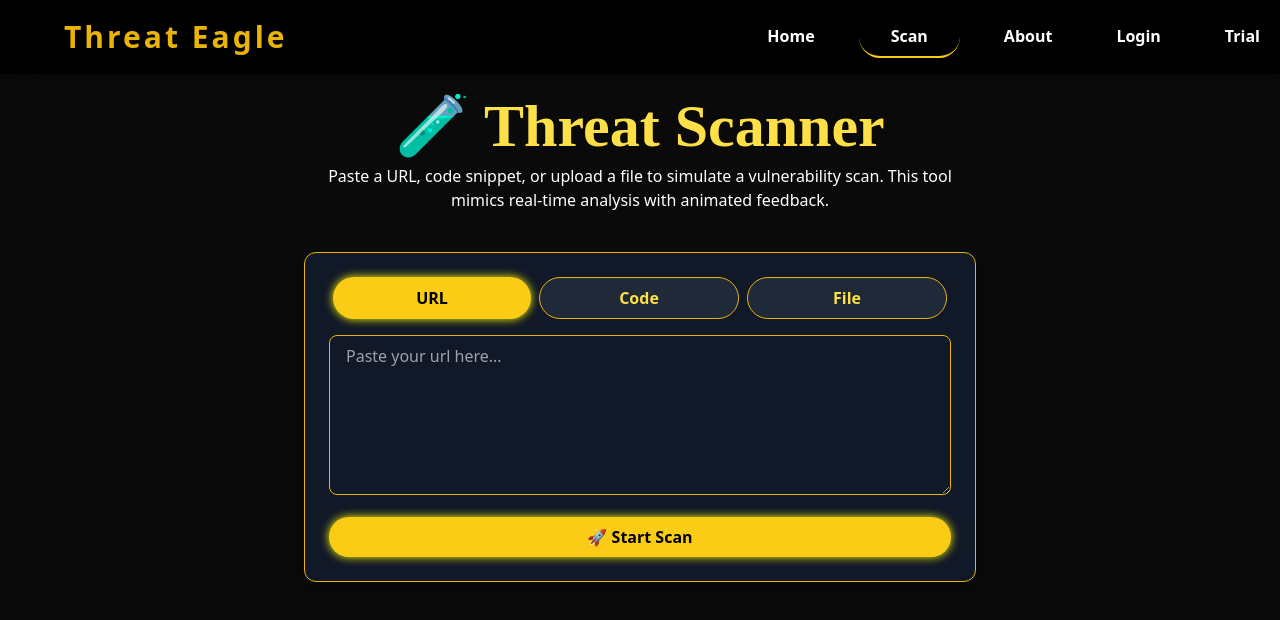
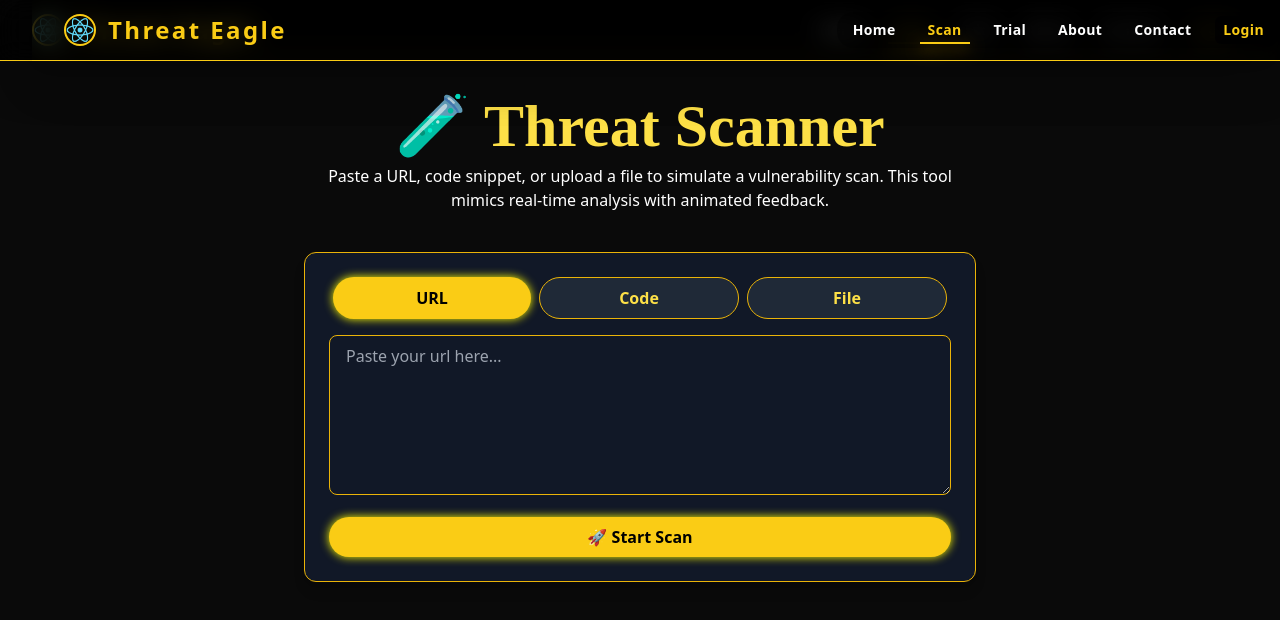
Before and after one commit to mr-asad-git/Threat-eagle, a React (Create React App) app: page /scan in a window 1280 px wide. Shown: the top 620 px of the page. Built offline with nearby package versions, Linux system fonts and the light colour scheme; a web font is replaced by a local one.

Commit message:
Enhance Header component with improved styling and layout

```diff
--- a/src/components/Header.js
+++ b/src/components/Header.js
@@ -1,32 +1,65 @@
+
 import { Link, useLocation } from 'react-router-dom';
 
 export default function Header() {
   const location = useLocation();
 
   return (
-    <nav className="bg-black shadow-lg py-4 px-8 flex justify-between items-center fixed top-0 w-full z-50">
-      <h1 className="text-3xl font-bold text-yellow-500 neon-text tracking-widest">
-        Threat Eagle
-      </h1>
-      <ul className="flex space-x-6">
-        {['Home', 'Scan', 'About', 'Login', 'Trial'].map((item) => {
+  <nav className="backdrop-blur-md bg-black/70 shadow-2xl py-2 px-4 md:py-3 md:px-8 flex flex-col md:flex-row justify-between items-center fixed top-0 w-full z-50 border-b border-yellow-400">
+      <div className="flex items-center gap-2 md:gap-3 mb-2 md:mb-0">
+        <img src="/logo192.png" alt="Threat Eagle Logo" className="w-7 h-7 md:w-8 md:h-8 rounded-full shadow-lg border-2 border-yellow-400" />
+        <h1 className="text-lg md:text-2xl font-extrabold text-yellow-400 tracking-widest drop-shadow-lg font-sans ">
+          Threat Eagle
+        </h1>
+      </div>
+  <ul className="flex flex-wrap justify-center md:justify-end space-x-1 md:space-x-4 bg-black/40 rounded-2xl px-2 py-1 shadow-md text-sm w-full md:w-auto">
+        {['Home', 'Scan', 'Trial', 'About','Contact', 'Login'].map((item) => {
           const path = item === 'Home' ? '/' : `/${item.toLowerCase()}`;
           const isActive = location.pathname === path;
 
+          if (item === 'Login') {
+            return (
+              <li key={item} className="w-full md:w-auto">
+                <Link
+                  to={path}
+                  className={`relative inline-block text-center px-2 py-1 font-bold transition-all duration-300 text-md tracking-wide focus:outline-none ${
+                    isActive
+                      ? 'text-yellow-400'
+                      : 'text-yellow-400 bg-black/80 hover:text-black hover:bg-yellow-400 rounded-md '
+                  }`}
+                >
+                  {item}
+                  <span
+                    className={`absolute left-0 bottom-0 w-full h-0.5 transition-all duration-300 ${
+                      isActive
+                        ? 'bg-yellow-400 scale-x-100 shadow-[0_4px_16px_0_rgba(255,193,7,0.7)] animate-bounce'
+                        : 'bg-yellow-400 scale-x-0 group-hover:scale-x-100 shadow-[0_4px_16px_0_rgba(255,193,7,0.7)] group-hover:animate-bounce'
+                    }`}
+                    style={{ transformOrigin: 'left' }}
+                  />
+                </Link>
+              </li>
+            );
+          }
           return (
-            <li key={item}>
+            <li key={item} className="relative group">
               <Link
                 to={path}
-                className={`inline-block text-center px-5 py-2 rounded-3xl font-semibold bt-2 transition-all duration-200 ${
-                isActive
-                  ? ' text-white px-8 border-b-2 border-yellow-400'
-                  : 'text-white border-yellow-500 hover:text-yellow-500 hover:border-b-2 hover:border-yellow-500'
-              }`}
-
-
-
+                className={`relative inline-block text-center px-2 py-1 font-semibold transition-all duration-300 text-md tracking-wide focus:outline-none ${
+                  isActive
+                    ? 'text-yellow-400'
+                    : 'text-white hover:text-yellow-400'
+                }`}
               >
                 {item}
+                <span
+                  className={`absolute left-0 bottom-0 w-full h-0.5 transition-all duration-300 ${
+                    isActive
+                      ? 'bg-yellow-400 scale-x-100 shadow-[0_4px_16px_0_rgba(255,193,7,0.7)]'
+                      : 'bg-yellow-400 scale-x-0 group-hover:scale-x-100 shadow-[0_4px_16px_0_rgba(255,193,7,0.7)]'
+                  }`}
+                  style={{ transformOrigin: 'left' }}
+                />
               </Link>
             </li>
           );
```
